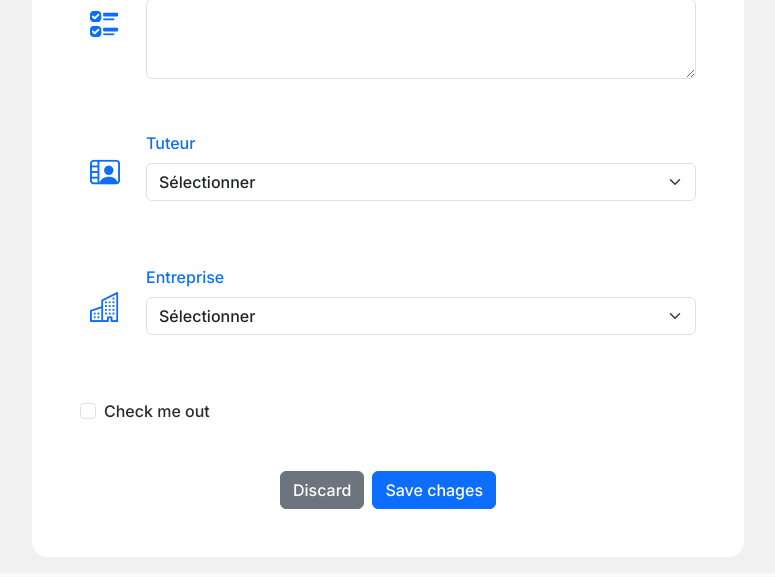
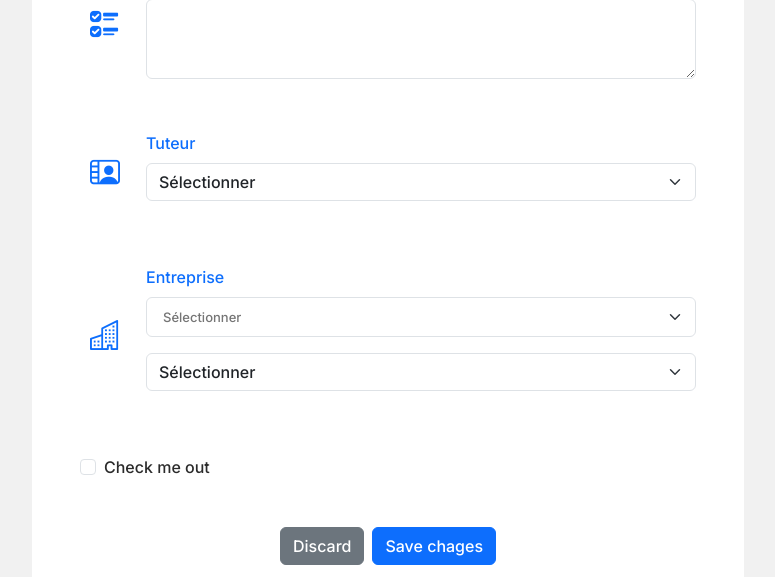
Before and after one commit to guirobb/UEweb, a Flask app: page /admin/internship/new in a window 1280 px wide. Shown: the part 781-1358 px from the top of the page, without its empty margins (252-1027 px from the left). Before the commit the page ends 1290 px from the top, so only its background shows below. Run offline with Flask 2, Linux system fonts and the light colour scheme; data comes from the database, SQL or seed files in the repository; some libraries are stand-ins or nearby versions.

Commit message:
Implementation new library

```diff
--- a/static/css/style.css
+++ b/static/css/style.css
@@ -113,3 +113,16 @@ html body{
     margin-right: 0.2rem !important;
     font-size: 17px !important;
 }
+
+.ts-control{
+    border: none !important;
+    padding: 4px !important;
+    font-size: 1rem !important;
+
+}
+
+.ts-control input{
+            font-size: 1rem;
+            color: black;
+
+}
--- a/templates/addInternship.html.jinja2
+++ b/templates/addInternship.html.jinja2
@@ -83,6 +83,13 @@
             <i class="bi bi-buildings icon text-primary icon-start"></i>
             <div class="main">
               <label for="select-enterprise" class="form-label text-primary form-label-left">Entreprise</label>
+              <select class="form-select mb-3"  id="select-company" aria-label=".form-select" name="select-enterprise" autocomplete="off">
+                <option value="">Sélectionner</option>
+                {% for enterprise in companies %}
+                <option value="{{ enterprise.id }}">{{enterprise.id}} - {{ enterprise.name.upper() }}</option>
+                {% endfor %}
+              </select>
+
               <select class="form-select mb-3" aria-label=".form-select" name="select-enterprise">
                 <option default disabled selected>Sélectionner</option>
                 {% for enterprise in companies %}
@@ -108,4 +115,25 @@
     </div>
     </div>
     </div>
+
+      <script>
+
+      document.addEventListener("DOMContentLoaded", function (event) {
+          setTimeout(loadScript(),1000);
+        });
+
+        function loadScript(){
+           new TomSelect("#select-company", {
+            create: true,
+            sortField: {
+              field: "text",
+              direction: "asc"
+            }
+          });
+        }
+
+
+
+      </script>
+
 {% endblock %}
```
